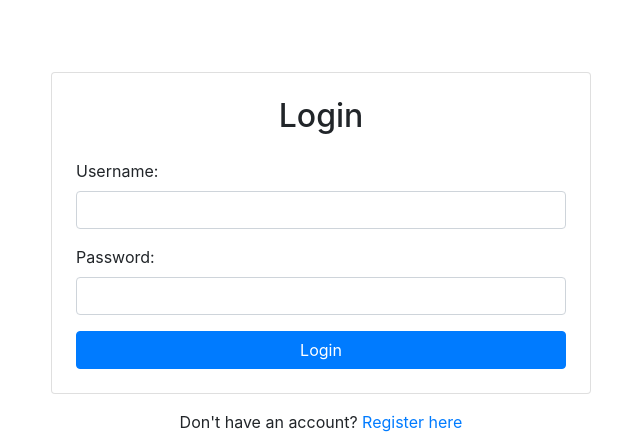
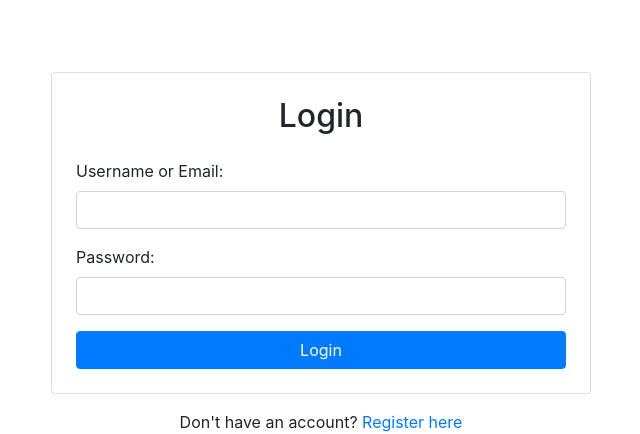
Before and after one commit to mallamsiddiq/whatsAppApi, a Django app: page /auth/login in a window 1280 px wide. Shown: the part 56-490 px from the top of the page, without its empty margins (319-959 px from the left). Run offline with Django 4.2, Linux system fonts and the light colour scheme; some libraries are stand-ins or nearby versions.

Commit message:
html login in

```diff
--- a/frontend/templates/authapp/login.html
+++ b/frontend/templates/authapp/login.html
@@ -15,7 +15,7 @@
                         </div>
                     {% endif %}
                     <div class="form-group">
-                        <label for="username">Username:</label>
+                        <label for="username">Username or Email:</label>
                         <input type="text" id="username" name="username" class="form-control" required>
                     </div>
                     <div class="form-group">
--- a/frontend/templates/chat/base.html
+++ b/frontend/templates/chat/base.html
@@ -14,7 +14,7 @@
     <!-- Link to the external CSS file -->
     <link rel="stylesheet" href="{% static '../static/styles/base.css' %}">
 
-    <title>{% block title %}{% endblock %} - Hackers News</title>
+    <title>{% block title %}{% endblock %} - Chat App</title>
 </head>
 <body>
     {% include 'chat/navbar.html' %}
```
